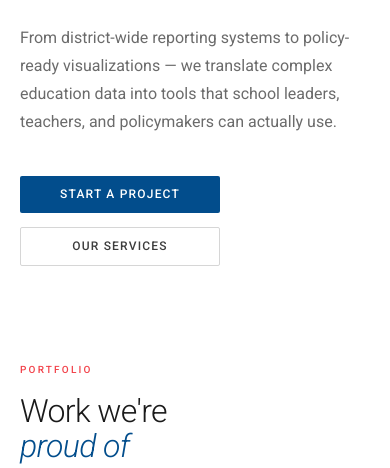
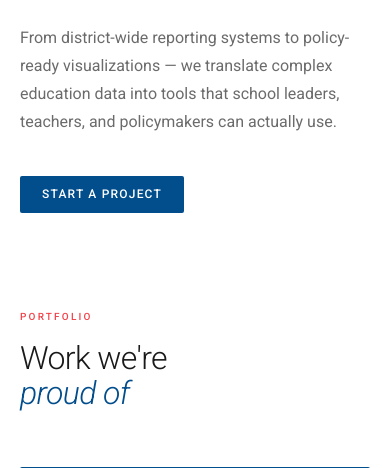
Before and after one commit to haigenhuang-sudo/edudatatopolicy, a Flask app: page / in a window 390 px wide. Shown: the part 304-772 px from the top of the page. Run offline with Flask 3, Linux system fonts and the light colour scheme.

Commit message:
update projects.html main.css

```diff
--- a/app.py
+++ b/app.py
@@ -1,9 +1,20 @@
 import json
 from flask import Flask, render_template
+from flask_mail import Mail, Message
+from flask import request, redirect, url_for
 from services.fl_school_grades_service import get_school_grades_data
 from services.ewi_service import get_ewi_data
 
 app = Flask(__name__)
+
+# Mail config
+app.config['MAIL_SERVER'] = 'smtp.office365.com'
+app.config['MAIL_PORT'] = 587
+app.config['MAIL_USE_TLS'] = True
+app.config['MAIL_USERNAME'] = 'Haigen.Huang@edudatatopolicy.com'
+app.config['MAIL_PASSWORD'] = 'Ilove@jennaindiana15'
+
+mail = Mail(app)
 
 _school_grades_cache = None
 _ewi_cache = None
@@ -34,8 +45,22 @@ def services():
 def expertise():
     return render_template('expertise.html', active='expertise')
 
-@app.route('/contact')
+@app.route('/contact', methods=['GET', 'POST'])
 def contact():
+    if request.method == 'POST':
+        name = request.form.get('name')
+        email = request.form.get('email')
+        organization = request.form.get('organization')
+        service = request.form.get('service')
+        message = request.form.get('message')
+        msg = Message(
+            subject=f'New Contact Form: {name}',
+            sender=app.config['MAIL_USERNAME'],
+            recipients=['contact@edudatatopolicy.com'],
+            body=f"Name: {name}\nEmail: {email}\nOrganization: {organization}\nService: {service}\n\nMessage:\n{message}"
+        )
+        mail.send(msg)
+        return redirect(url_for('contact'))
     return render_template('contact.html', active='contact')
 
 @app.route('/api/florida_school_grades')
@@ -58,9 +83,9 @@ def api_ewi():
         mimetype='application/json'
     )
 
- # with app.app_context():
- #   _school_grades_cache = get_school_grades_data()
- #   _ewi_cache = get_ewi_data()
+  # with app.app_context():
+  #  _school_grades_cache = get_school_grades_data()
+  #  _ewi_cache = get_ewi_data()
 
 if __name__ == '__main__':
     app.run(debug=True)
--- a/static/css/main.css
+++ b/static/css/main.css
@@ -225,13 +225,6 @@ main { padding-top: var(--nav-h); }
   line-height: 1.75;
   max-width: 480px;
   margin-bottom: 40px;
-}
-
-.hero-btns {
-  display: flex;
-  gap: 14px;
-  align-items: center;
-  flex-wrap: wrap;
 }
 
 .btn-primary {
@@ -756,17 +749,6 @@ main { padding-top: var(--nav-h); }
   .hero, .section { padding-left: 20px; padding-right: 20px; }
   .projects-grid { grid-template-columns: 1fr; }
   .project-card:nth-child(n) { grid-column: span 1; }
-  .hero-btns {
-      flex-direction: column;
-      align-items: flex-start;
-    }
-    .hero-btns .btn-primary,
-    .hero-btns .btn-outline {
-      width: 200px;
-      text-align: center;
-      margin-left: 0;
-      box-sizing: border-box;
-    }
   .stat-num {
     font-size: clamp(32px, 6vw, 48px);
    }
--- a/templates/contact.html
+++ b/templates/contact.html
@@ -20,7 +20,7 @@
               <polyline points="22,6 12,13 2,6"/>
             </svg>
           </div>
-          <span>contact@edudatatopolicy.com</span>
+          <a href="mailto:justinmehr2010@gmail.com" style="color:inherit; text-decoration:none;">contact@edudatatopolicy.com</a>
         </div>
         <div class="contact-detail">
           <div class="contact-detail-icon">
--- a/templates/projects.html
+++ b/templates/projects.html
@@ -9,10 +9,7 @@
     <span class="hero-tag">Selected Work</span>
     <h1>Data that<br/><em>drives decisions</em></h1>
     <p>From district-wide reporting systems to policy-ready visualizations — we translate complex education data into tools that school leaders, teachers, and policymakers can actually use.</p>
-    <div class="hero-btns">
-      <a href="/contact" class="btn-primary">Start a Project</a>
-      <a href="/services" class="btn-outline">Our Services</a>
-    </div>
+        <a href="/contact" class="btn-primary">Start a Project</a>
   </div>
 </div>
 
```
